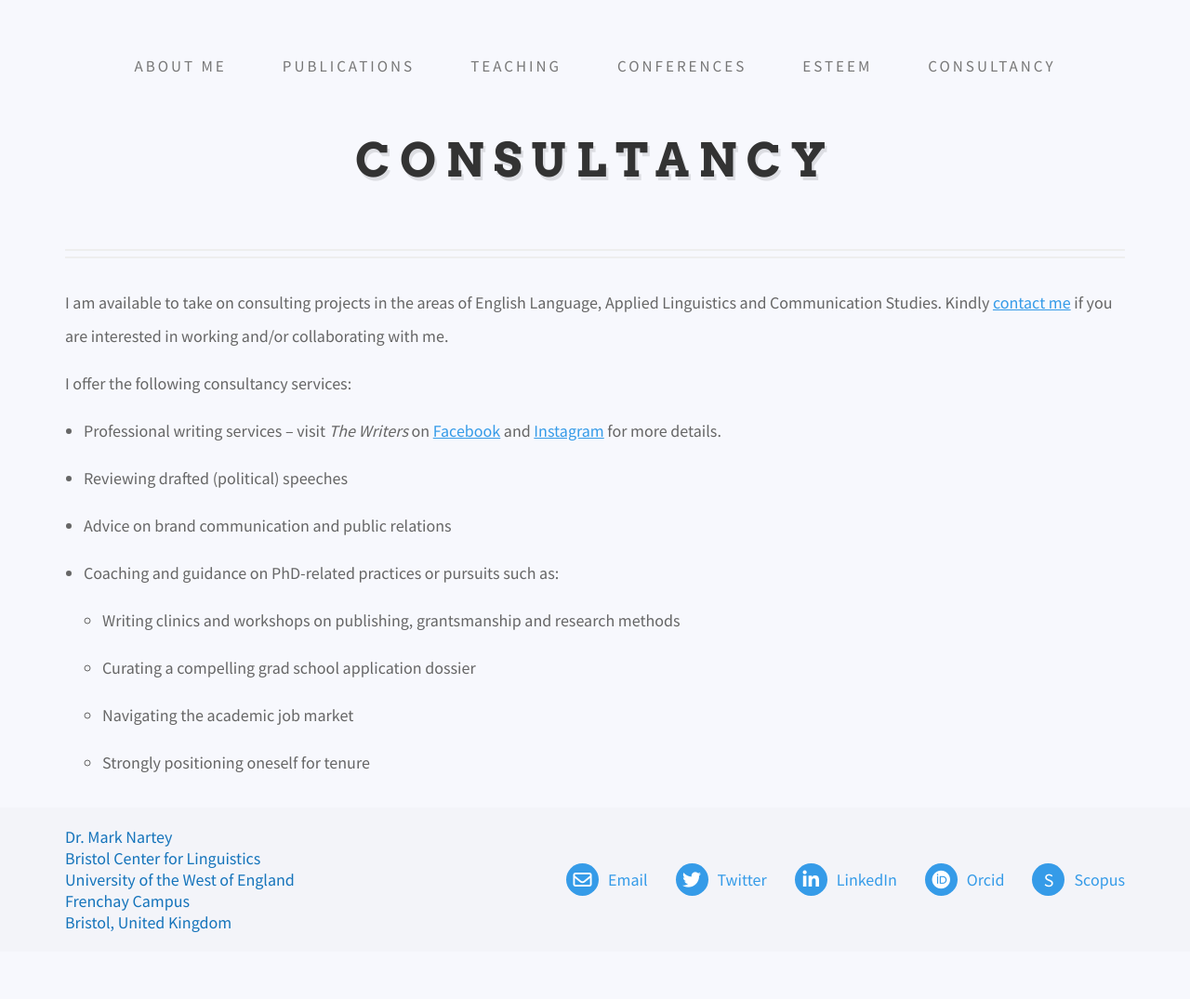
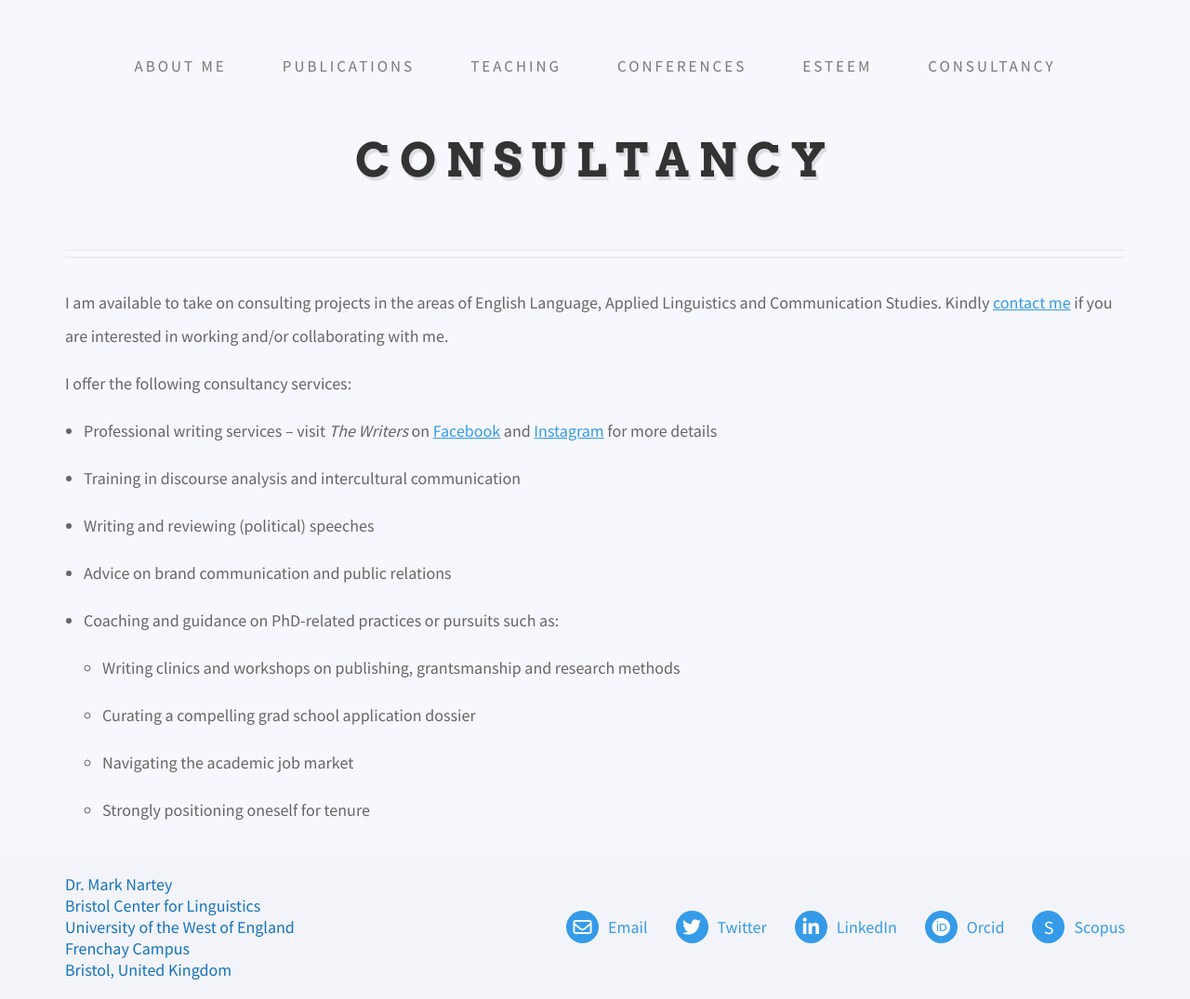
Before and after one commit to danielcornock/marknartey.com, a Jekyll site: the page built from _pages/consultancy.md, in a window 1280 px wide. Shown: the whole page at 93% size. Built offline with Jekyll 4.4.1, drawn with Linux system fonts in a browser that asks for light colours; nearby versions of some CDN libraries; before the commit the page ends 1024 px from its top, so only the background shows below that.

Commit message:
Update Pages “consultancy”

```diff
--- a/_pages/consultancy.md
+++ b/_pages/consultancy.md
@@ -8,8 +8,9 @@ I am available to take on consulting projects in the areas of English Language,
 
 I offer the following consultancy services:
 
-* Professional writing services – visit *The Writers* on [Facebook](https://www.facebook.com/Thewriters_gh-299715594001479) and [Instagram](https://www.instagram.com/thewriters_gh/) for more details.
-* Reviewing drafted (political) speeches
+* Professional writing services – visit *The Writers* on [Facebook](https://www.facebook.com/Thewriters_gh-299715594001479) and [Instagram](https://www.instagram.com/thewriters_gh/) for more details
+* T﻿raining in discourse analysis and intercultural communication
+* Writing and reviewing (political) speeches
 * Advice on brand communication and public relations
 * Coaching and guidance on PhD-related practices or pursuits such as:
 
```
